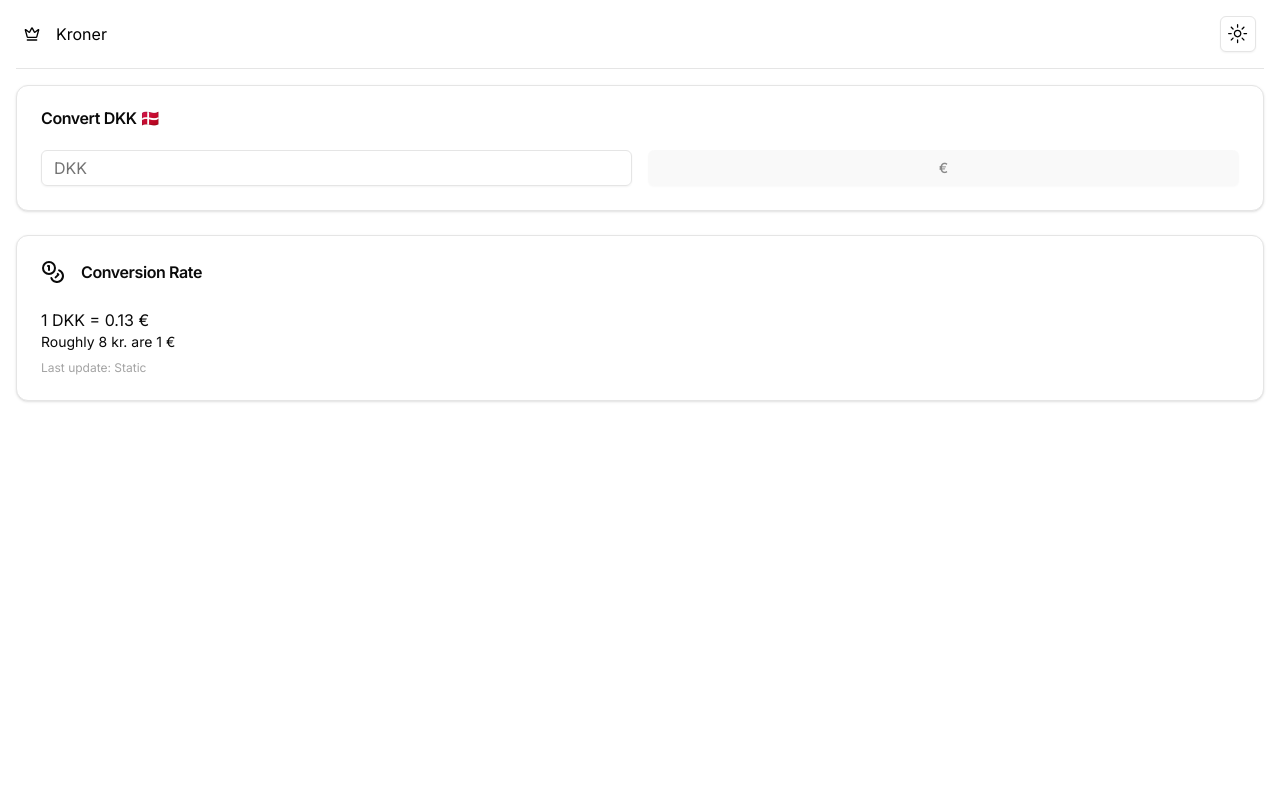
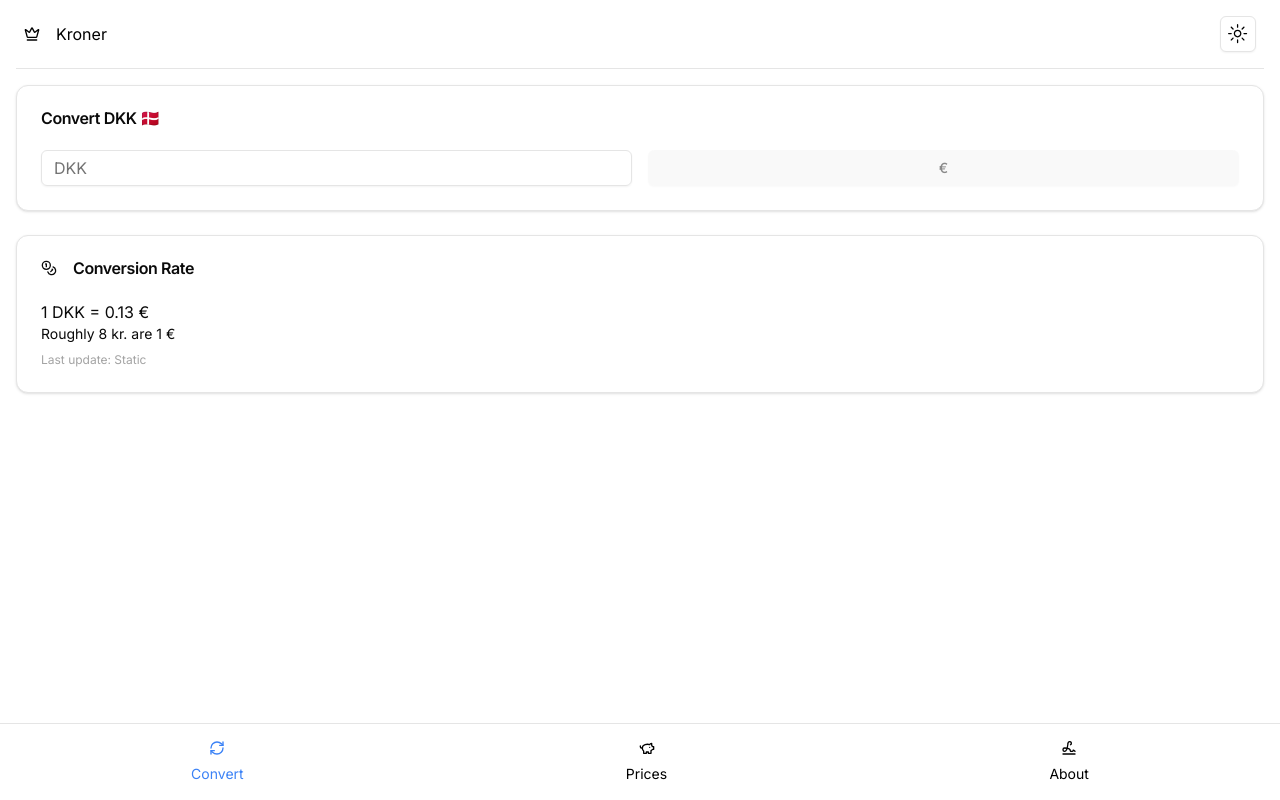
Before and after one commit to Plsr/crowns, a Next.js app: page / in a window 1280 px wide. Built offline with nearby package versions, Linux system fonts and the light colour scheme.

Commit message:
Add bottom navigation

```diff
--- /dev/null
+++ b/app/about/page.tsx
@@ -0,0 +1,7 @@
+export default function About() {
+  return (
+    <div>
+      <h1>About</h1>
+    </div>
+  );
+}
--- a/app/layout.tsx
+++ b/app/layout.tsx
@@ -3,6 +3,7 @@ import { Inter } from "next/font/google";
 import "./globals.css";
 import { ThemeProvider } from "next-themes";
 import { PWALifecycle } from "@/components/PWALifecycle";
+import { BottomNav } from "@/components/BottomNav";
 
 const inter = Inter({ subsets: ["latin"] });
 
@@ -57,14 +58,14 @@ export default function RootLayout({
   children: React.ReactNode;
 }>) {
   return (
-    <html lang="en">
+    <html lang="en" className="h-full">
       <head>
         <meta name="mobile-web-app-capable" content="yes" />
         <meta name="msapplication-config" content="/icons/browserconfig.xml" />
         <meta name="msapplication-TileColor" content="#2B5797" />
         <meta name="msapplication-tap-highlight" content="no" />
       </head>
-      <body className={inter.className}>
+      <body className={`${inter.className} h-full flex flex-col`}>
         <PWALifecycle />
         <ThemeProvider
           attribute="class"
@@ -73,6 +74,7 @@ export default function RootLayout({
           disableTransitionOnChange
         >
           {children}
+          <BottomNav />
         </ThemeProvider>
       </body>
     </html>
--- a/app/page.tsx
+++ b/app/page.tsx
@@ -5,6 +5,7 @@ import { Separator } from "@/components/ui/separator";
 
 export default function Home() {
   return (
+    <div className="flex flex-col">
       <main className="px-4">
         <Header />
         <Separator />
@@ -14,5 +15,6 @@ export default function Home() {
           <ConversionRate />
         </div>
       </main>
+    </div>
   );
 }
--- /dev/null
+++ b/app/prices/page.tsx
@@ -0,0 +1,7 @@
+export default function Prices() {
+  return (
+    <div>
+      <h1>Prices</h1>
+    </div>
+  );
+}
--- /dev/null
+++ b/components/BottomNav.tsx
@@ -0,0 +1,60 @@
+"use client";
+
+import Link from "next/link";
+import { Separator } from "./ui/separator";
+import { PiggyBank, RefreshCw, Signature } from "lucide-react";
+import { useSelectedLayoutSegment } from "next/navigation";
+import clsx from "clsx";
+
+export const BottomNav = () => {
+  const segment = useSelectedLayoutSegment();
+  console.log(segment);
+
+  return (
+    <div className="mt-auto">
+      <Separator />
+      <div className="flex justify-around py-4">
+        <MenuItem
+          href="/"
+          title="Convert"
+          active={segment === null}
+          renderIcon={() => <RefreshCw className="h-4 w-4" />}
+        />
+        <MenuItem
+          href="/prices"
+          title="Prices"
+          active={segment === "prices"}
+          renderIcon={() => <PiggyBank className="h-4 w-4" />}
+        />
+        <MenuItem
+          href="/about"
+          title="About"
+          active={segment === "about"}
+          renderIcon={() => <Signature className="h-4 w-4" />}
+        />
+      </div>
+    </div>
+  );
+};
+
+type MenuItemProps = {
+  href: string;
+  title: string;
+  active: boolean;
+  renderIcon: () => JSX.Element;
+};
+
+const MenuItem = ({ href, title, active, renderIcon }: MenuItemProps) => {
+  return (
+    <Link
+      href={href}
+      className={clsx(
+        "flex flex-col items-center gap-2",
+        active && "text-blue-500"
+      )}
+    >
+      {renderIcon()}
+      <span className="text-sm">{title}</span>
+    </Link>
+  );
+};
--- a/components/ConversionRate.tsx
+++ b/components/ConversionRate.tsx
@@ -9,7 +9,7 @@ export const ConversionRate = () => {
       <CardHeader>
         <CardTitle>
           <div className="flex items-center gap-4">
-            <Coins className="h-6 w-6" />
+            <Coins className="h-4 w-4" />
             <span>Conversion Rate</span>
           </div>
         </CardTitle>
```
Also changed, not shown: 1 other file (tests, documents, lock files or other folders). Lines whose indentation alone changed are shown as unchanged.
